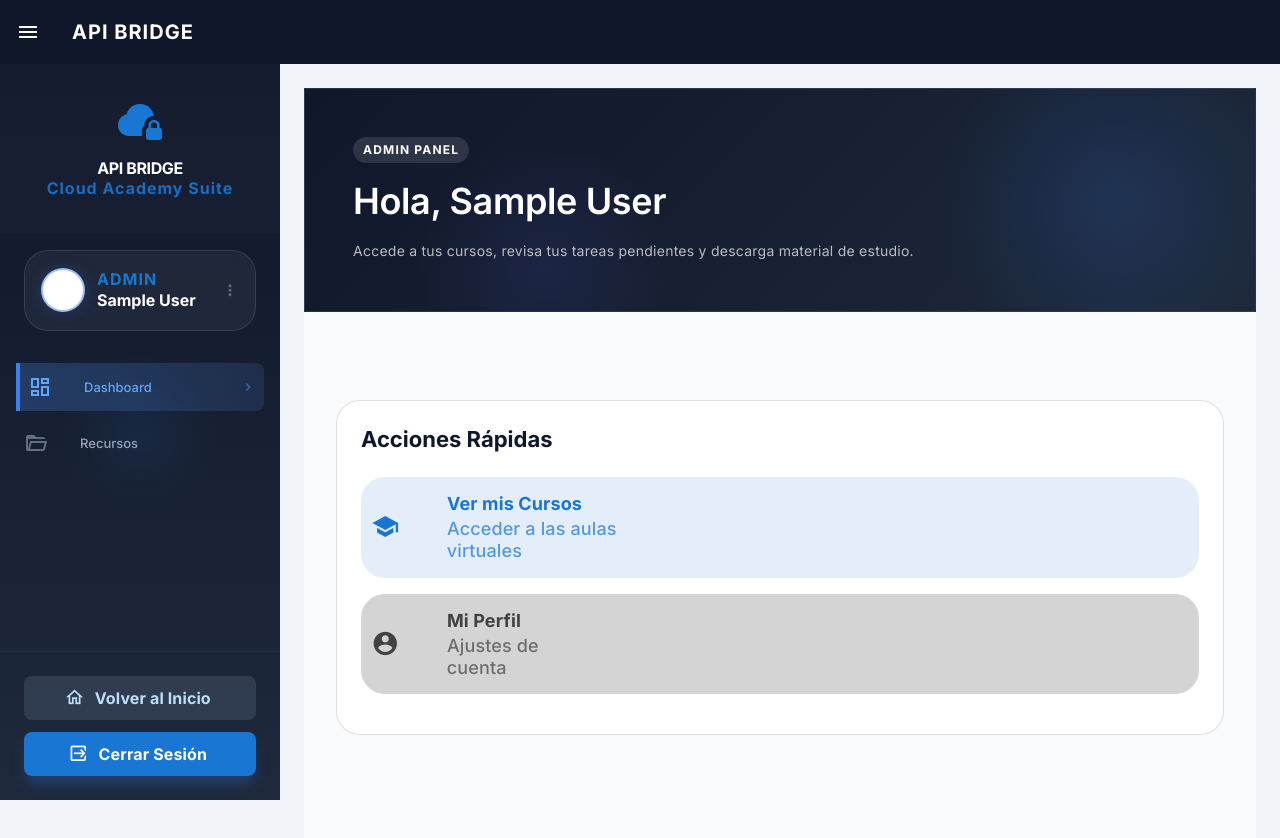
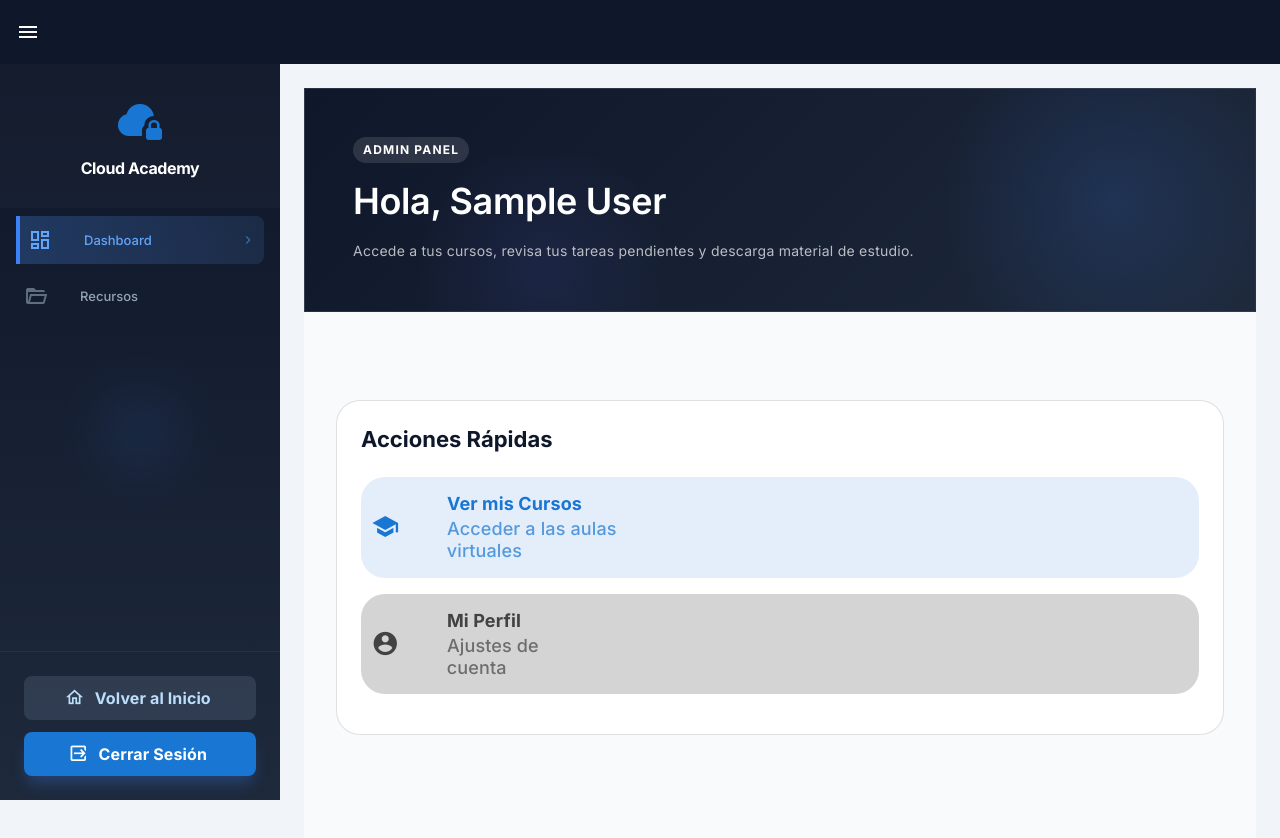
Before and after one commit to AIVERKE/Cloud-Academy, a Vue app in the folder frontend-cloud-academy/: page /dashboard in a window 1280 px wide. Shown: the top 838 px of the page. Built offline with nearby package versions, Linux system fonts and the light colour scheme; sample sign-in values are in the browser's storage.

Commit message:
modificacion del sidebar

```diff
--- a/frontend-cloud-academy/src/layouts/MainLayout.vue
+++ b/frontend-cloud-academy/src/layouts/MainLayout.vue
@@ -3,7 +3,7 @@
     <!-- Global App Bar (Desktop & Mobile) -->
     <v-app-bar color="#0f172a" theme="dark" elevation="0">
       <v-app-bar-nav-icon @click="drawer = !drawer"></v-app-bar-nav-icon>
-      <v-app-bar-title class="font-weight-bold text-caption ls-1">API BRIDGE</v-app-bar-title>
+      <v-app-bar-title></v-app-bar-title>
     </v-app-bar>
 
     <!-- Side Navigation Drawer - DARK THEME -->
@@ -19,27 +19,7 @@
           <v-icon icon="mdi-cloud-lock" size="48" color="primary" class="entrance-pop"></v-icon>
           <div class="logo-glow-blue"></div>
         </div>
-        <div class="text-h6 font-weight-black text-white tracking-tight lh-1">API BRIDGE</div>
-        <div class="text-caption text-primary font-weight-bold ls-1 opacity-90">Cloud Academy Suite</div>
-      </div>
-
-      <!-- User Profile Card - Integrated Dark -->
-      <div v-if="authStore.user" class="px-6 mb-6 mt-4">
-        <div class="profile-card-dark pa-4 rounded-xl d-flex align-center">
-          <v-avatar size="44" class="mr-3 profile-avatar-dark">
-            <v-img :src="authStore.user.avatar"></v-img>
-          </v-avatar>
-          <div class="overflow-hidden">
-            <div class="text-caption text-uppercase font-weight-black text-primary ls-1 mb-n1 text-truncate">
-              {{ authStore.user.role }}
-            </div>
-            <div class="text-body-2 font-weight-bold text-white text-truncate">
-              {{ authStore.user.name }}
-            </div>
-          </div>
-          <v-spacer></v-spacer>
-          <v-icon icon="mdi-dots-vertical" size="18" color="white" class="opacity-30"></v-icon>
-        </div>
+        <div class="text-h5 font-weight-black text-white tracking-tight lh-1">Cloud Academy</div>
       </div>
 
       <!-- Navigation Menu -->
@@ -172,16 +152,6 @@ const handleLogout = () => {
   z-index: -1;
 }
 
-/* Profile Card Dark */
-.profile-card-dark {
-  background: rgba(255, 255, 255, 0.05);
-  border: 1px solid rgba(255, 255, 255, 0.1);
-  backdrop-filter: blur(10px);
-}
-.profile-avatar-dark {
-  border: 2px solid rgba(59, 130, 246, 0.5);
-  box-shadow: 0 0 15px rgba(59, 130, 246, 0.2);
-}
 
 /* Nav List Dark */
 .nav-item-dark {
```
